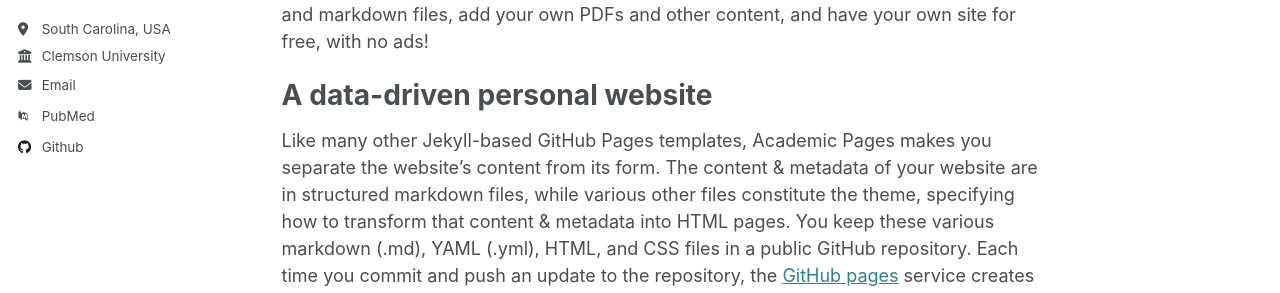
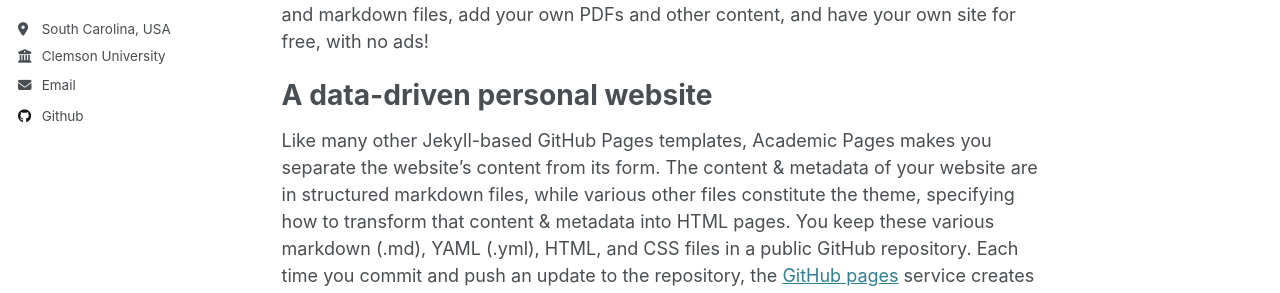
Before and after one commit to GCPins/gcpins.github.io, a Jekyll site: the page built from _pages/about.md, in a window 1280 px wide. Shown: the part 364-657 px from the top of the page. Built offline with Jekyll 4.4.1, drawn with Linux system fonts in a browser that asks for light colours; some web fonts are replaced.

Commit message:
Update _config.yml

```diff
--- a/_config.yml
+++ b/_config.yml
@@ -28,7 +28,7 @@ author:
   location         : "South Carolina, USA"
   employer         : "Clemson University"
   uri              : # URL
-  email            : "(work) george.atkinson04@gmail.com | gsatkin@clemson.edu (school)"
+  email            : "george.atkinson04@gmail.com"
 
   # Academic websites
   arxiv            : # URL - Update with the correct link to your profile
@@ -36,7 +36,7 @@ author:
   impactstory      : # URL
   orcid            : #"http://orcid.org/yourorcidurl"
   semantic         : # URL
-  pubmed           : "https://www.ncbi.nlm.nih.gov/pubmed/?term=john+snow"
+  pubmed           : #"https://www.ncbi.nlm.nih.gov/pubmed/?term=john+snow"
   researchgate     : # URL
   scopus           : # URL
 
```
